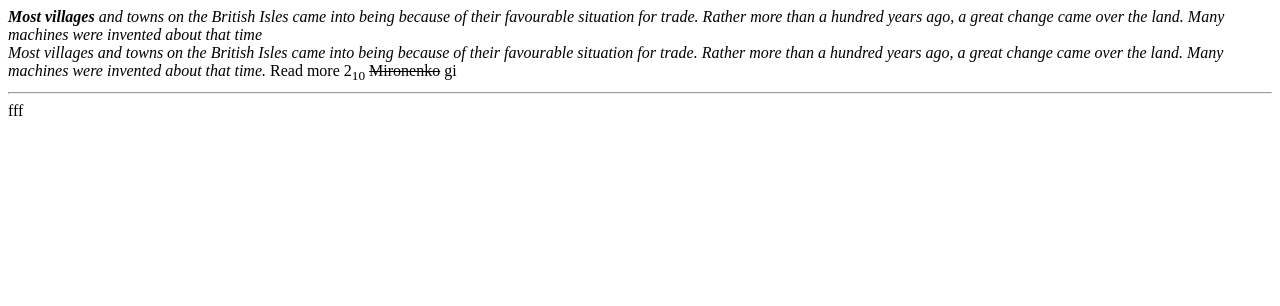
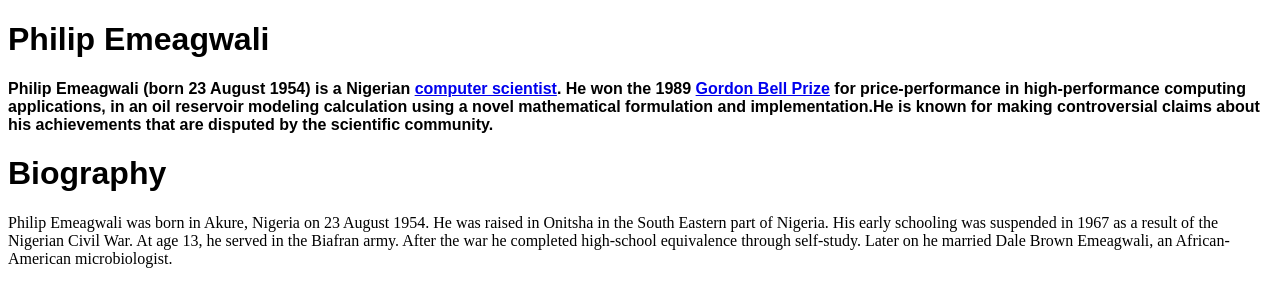
Before and after one commit to mildrein/16022023, a plain HTML site: page 01/index.html in a window 1280 px wide. Drawn offline with Linux system fonts and the light colour scheme.

Commit message:
first commit

```diff
--- a/01/index.html
+++ b/01/index.html
@@ -4,28 +4,18 @@
     <meta charset="UTF-8">
     <meta http-equiv="X-UA-Compatible" content="IE=edge">
     <meta name="viewport" content="width=device-width, initial-scale=1.0">
-    <title>Start</title>
+    <title>Philip Emeagwali</title>
 </head>
 <body>
-  <i> <div> <b>Most villages</b>  and towns on the British Isles came into being because of their favourable situation for trade.
-    Rather more than a hundred years ago, a great change came over the land. Many machines were invented about that time</div> </i>
+    <h1>
+        <span style="font-family: Arial, Verdana; size: 25;"> <b>Philip Emeagwali</b> </span>
+    </h1>
+    <p><span style="font-family: Arial, Verdana;"> <b>Philip Emeagwali (born 23 August 1954) is a Nigerian <a href="https://en.wikipedia.org/wiki/Computer_scientist">computer scientist</a>. He won the 1989 <a href="https://en.wikipedia.org/wiki/Gordon_Bell_Prize"> Gordon Bell Prize</a> for price-performance in high-performance computing applications, in an oil reservoir modeling calculation using a novel mathematical formulation and implementation.He is known for making controversial claims about his achievements that are disputed by the scientific community.</b> </span></p>
+    <h1>
+        <span style="font-family: Arial, Verdana; size: 25;"> <b>Biography</b> </span>
+    </h1>
+    <p><span style="font-family: Arial,;size: 1;;"> Philip Emeagwali was born in Akure, Nigeria on 23 August 1954. He was raised in Onitsha in the South Eastern part of Nigeria. His early schooling was suspended in 1967 as a result of the Nigerian Civil War. At age 13, he served in the Biafran army. After the war he completed high-school equivalence through self-study.
 
-
-
-
-<em>Most villages and towns on the British Isles came into being because of their favourable situation for trade.
-    Rather more than a hundred years ago, a great change came over the land. Many machines were invented about that time.</em>
-
-
-    <span>Read more</span>
-
-
-     <span>2<sub>10</sub></span>
-
-    <del>Mironenko</del>
-gi
-<hr> fff
-
-
+        Later on he married Dale Brown Emeagwali, an African-American microbiologist. </span></p>
 </body>
 </html>
```
